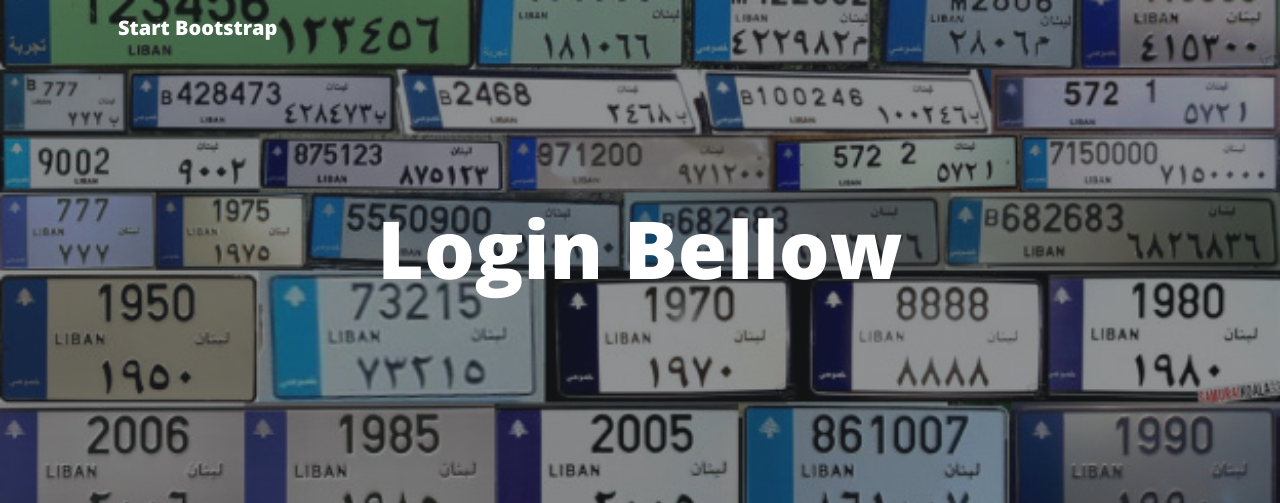
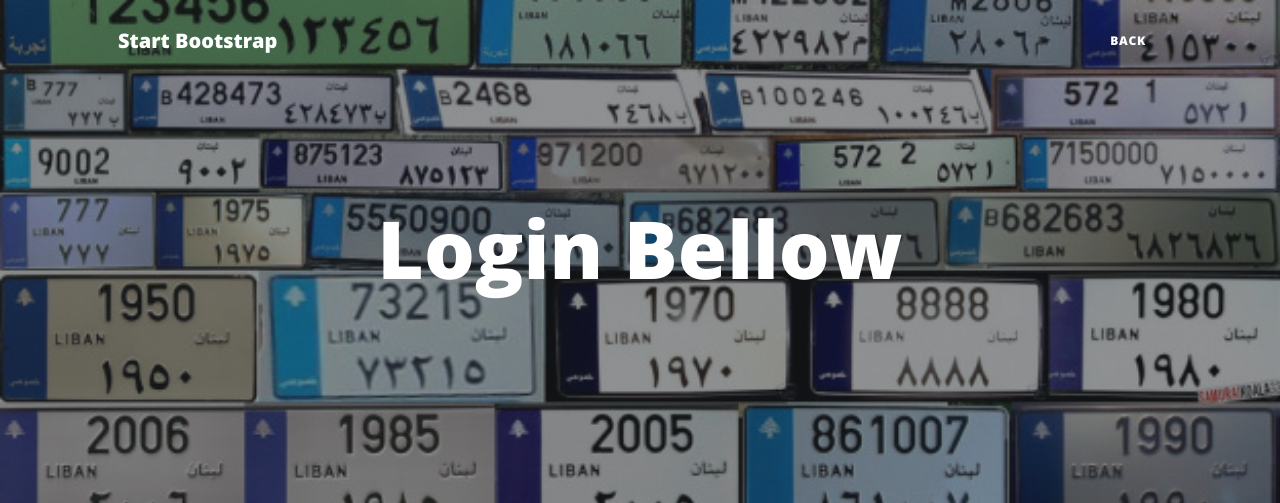
Before and after one commit to tarek5171/dbms_final_project, a PHP site: page /clients_viewcars.php in a window 1280 px wide. Shown: the top 503 px of the page. Run offline with PHP 8.4, Linux system fonts and the light colour scheme; data that the repository does not hold is empty; some libraries are stand-ins or nearby versions.

Commit message:
Add files via upload

```diff
--- a/clients_viewcars.php
+++ b/clients_viewcars.php
@@ -61,6 +61,7 @@ if(isset($_POST['client_id'])){
                 </button>
                 <div class="collapse navbar-collapse" id="navbarResponsive">
                     <ul class="navbar-nav ms-auto py-4 py-lg-0">
+                     <li class="nav-item"><a class="nav-link px-lg-3 py-3 py-lg-4" href="clients.php">Back</a></li>
 
                     </ul>
                 </div>
```
